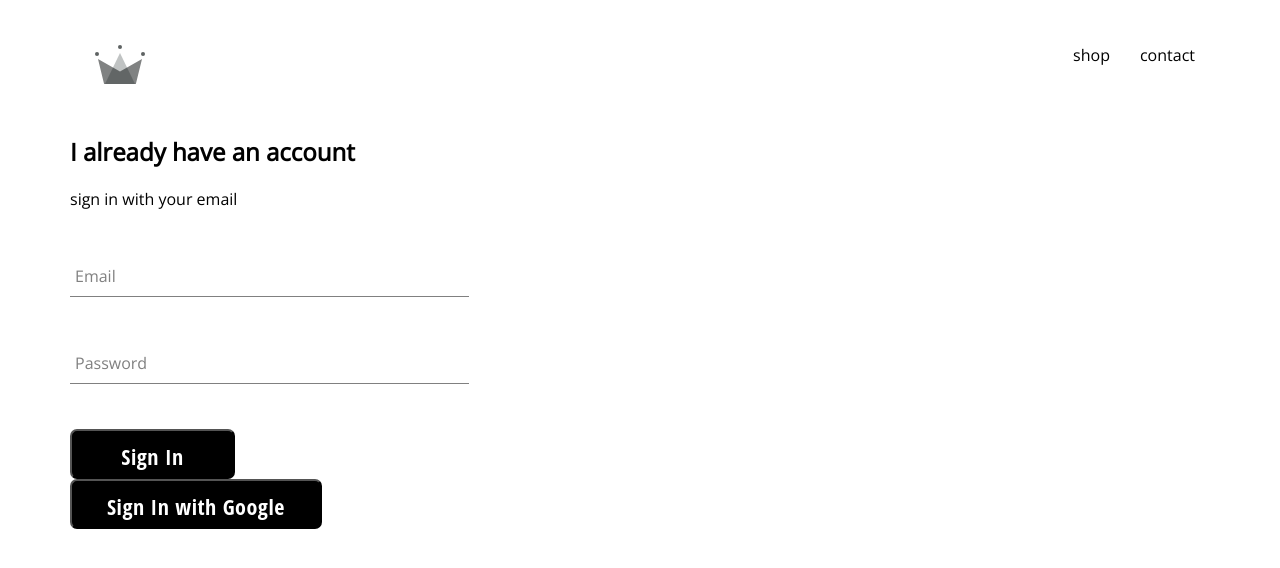
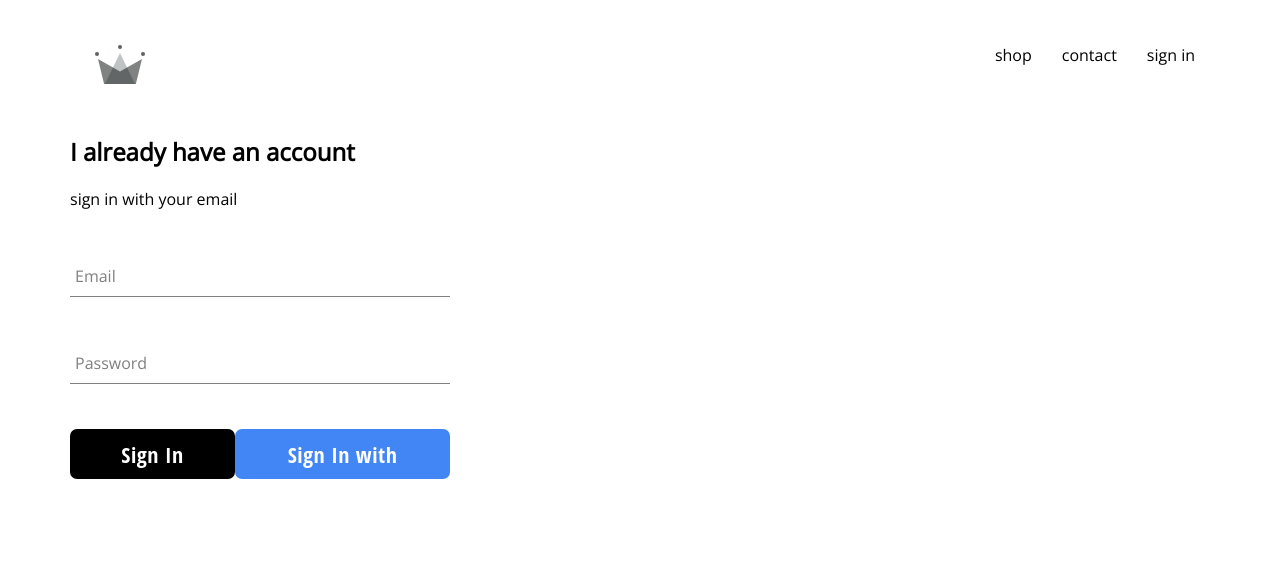
Before and after one commit to ibrahimHasa/E-commerce, a React (Create React App) app: page /signin in a window 1280 px wide. Shown: the top 568 px of the page. Built offline with nearby package versions, Linux system fonts and the light colour scheme; no server answers.

Commit message:
sign in component and gign in link in header

```diff
--- a/src/App.css
+++ b/src/App.css
@@ -7,3 +7,7 @@
     text-decoration: none;
     color: black;
 }
+
+*{
+    box-sizing: border-box;
+}
--- a/src/App.js
+++ b/src/App.js
@@ -1,10 +1,11 @@
-import React from "react";
+import React, { Component } from "react";
 import "./App.css";
 import { Switch, Route } from "react-router-dom";
 import HomePage from "./pages/haomepage/homepage.component";
 import ShopPage from './pages/shop/shop.component';
 import Header from './components/header/header-component';
 import SignInSignUpPage from './pages/sign-in-sign-up/sign-in-sign-up.component';
+import { auth } from './firebase/firebase.utils';
 
 
 // const HatsPage = () => (
@@ -12,10 +13,28 @@
 //     <h1>Hats Page</h1>
 //   </div>
 // );
-function App() {
+class App extends Component {
+constructor(){
+  super();
+  this.state = {
+    currentUser: null
+  }
+}
+unsubscribeFormAuth = null;
+
+componentDidMount(){
+  this.unsubscribeFormAuth =  auth.onAuthStateChanged( user => {
+    this.setState({ currentUser: user });
+  } )
+}
+componentWillUnmount () {
+  this.unsubscribeFormAuth();
+}
+
+  render(){
     return (
       <div>
-    <Header />
+      <Header currentUser={this.state.currentUser}  />
         <Switch>
           <Route exact path="/" component={HomePage} />
           <Route path="/shop" component={ShopPage} />
@@ -24,5 +43,6 @@
       </div>
     );
   }
+}
 
 export default App;
--- a/src/components/custom-button/custom-button.component.jsx
+++ b/src/components/custom-button/custom-button.component.jsx
@@ -1,9 +1,9 @@
 import React from 'react';
 import './custom-button.styles.scss';
 
-export default function CusttomButton({ children, ...otherProps }) {
+export default function CusttomButton({ children, isGoogleSignIn, ...otherProps }) {
     return (
-        <button className='custom-button' {...otherProps}>
+        <button className={` ${isGoogleSignIn ? 'google-sign-in' : ''} custom-button  `} {...otherProps}>
             {children}
         </button>
     )
--- a/src/components/custom-button/custom-button.styles.scss
+++ b/src/components/custom-button/custom-button.styles.scss
@@ -10,8 +10,8 @@
     color: white;
     // text-transform: uppercase;
     font-family: 'Open Sans Condensed';
-    // font-weight: bolder;
-    // border: none;
+    // font-weight: bold;
+    border: none;
     border-radius: 7px;
 
     cursor: pointer;
@@ -23,4 +23,13 @@
       border-radius: 7px;
 
     }
+
+    &.google-sign-in {
+      background-color: #4285f4;
+      color: white;
+      &:hover{
+        background-color: #357ae8;
+        border: none;
+      }
+    }
   }
--- a/src/components/header/header-component.jsx
+++ b/src/components/header/header-component.jsx
@@ -1,19 +1,30 @@
-import React from 'react';
-import './header-styles.scss';
-import { Link } from 'react-router-dom';
- import { ReactComponent as Logo } from '../../assets/4.3 crown.svg.svg';
+import React from "react";
+import "./header-styles.scss";
+import { Link } from "react-router-dom";
+import { ReactComponent as Logo } from "../../assets/4.3 crown.svg.svg";
+import { auth } from "../../firebase/firebase.utils";
 
-
-export default function Header() {
-    return (
-        <div className='header'>
-            <Link className='logo-container' to='/'>
-                <Logo className='logo' />
-            </Link>
-            <div className="options">
-                <Link className='option' to='/shop'>shop</Link>
-                <Link className='option' to='/contact'>contact</Link>
-            </div>
-        </div>
-    )
+export default function Header({ currentUser }) {
+  return (
+    <div className="header">
+      <Link className="logo-container" to="/">
+        <Logo className="logo" />
+      </Link>
+      <div className="options">
+        <Link className="option" to="/shop">
+          shop
+        </Link>
+        <Link className="option" to="/contact">
+          contact
+        </Link>
+        {currentUser ? (
+          <div className="option" onClick={() => auth.signOut()}>
+            Sign Out
+          </div>
+        ) : (
+          <Link className="option" to="/signin">sign in</Link>
+        )}
+      </div>
+    </div>
+  );
 }
--- a/src/components/sign-in/sign-in.component.jsx
+++ b/src/components/sign-in/sign-in.component.jsx
@@ -47,7 +47,7 @@
           />
           <div className="buttons">
             <CusttomButton type="submit">Sign In</CusttomButton>
-            <CusttomButton onClick={signInWithGoogle}>
+            <CusttomButton onClick={signInWithGoogle} isGoogleSignIn>
               Sign In with Google
             </CusttomButton>
           </div>
--- a/src/components/sign-in/sign-in.styles.scss
+++ b/src/components/sign-in/sign-in.styles.scss
@@ -1,9 +1,15 @@
 .sign-in{
-    width: 30vw;
+    width: 380px;
     display: flex;
     flex-direction: column;
     .title{
-        margin: 20px 0px;
+        margin: 10px 0px;
+    }
+    .buttons{
+        display: flex;
+        justify-content: space-between;
+        cursor: pointer;
+
     }
 
 }
```
Lines whose indentation alone changed are shown as unchanged.
